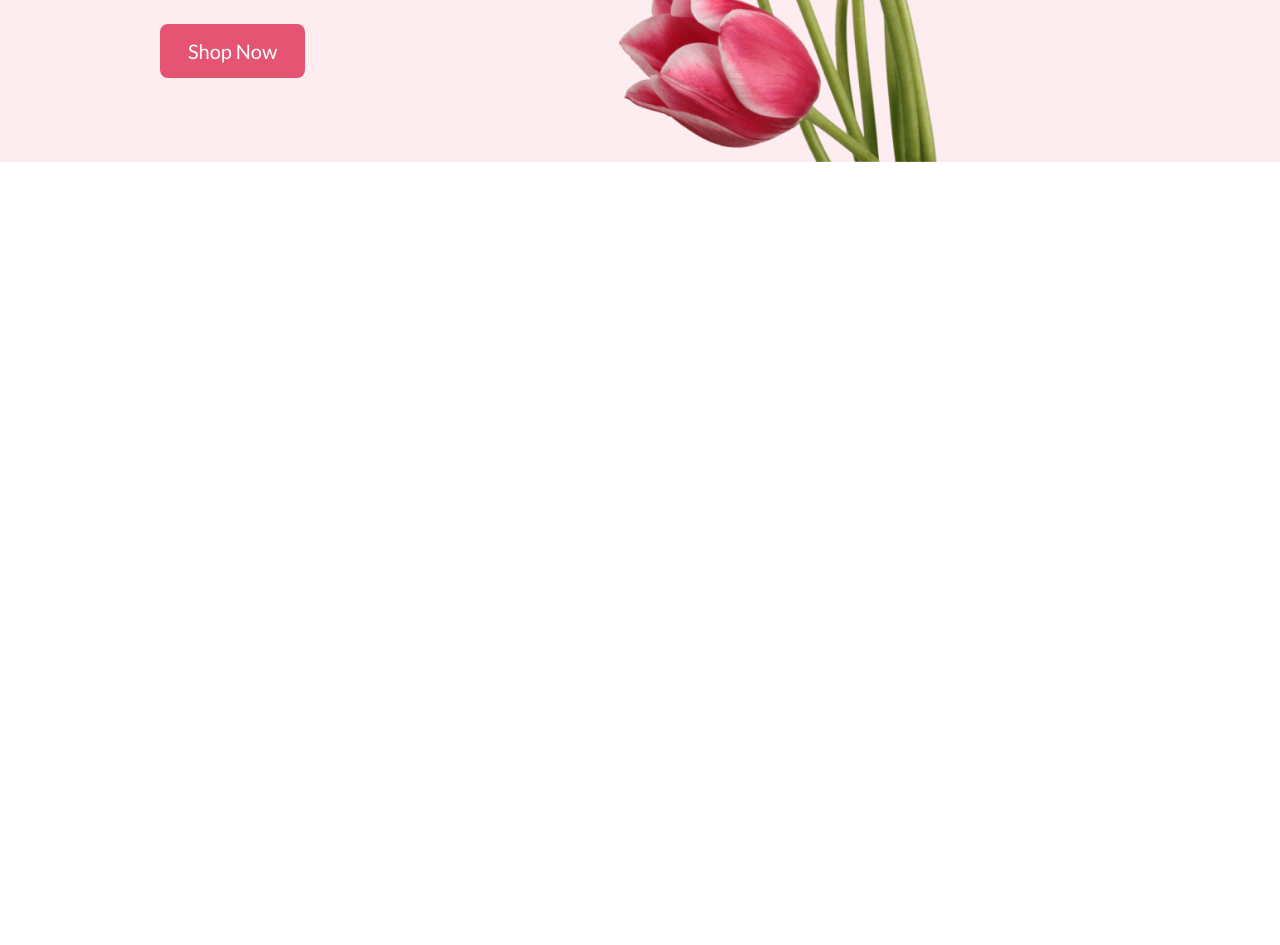
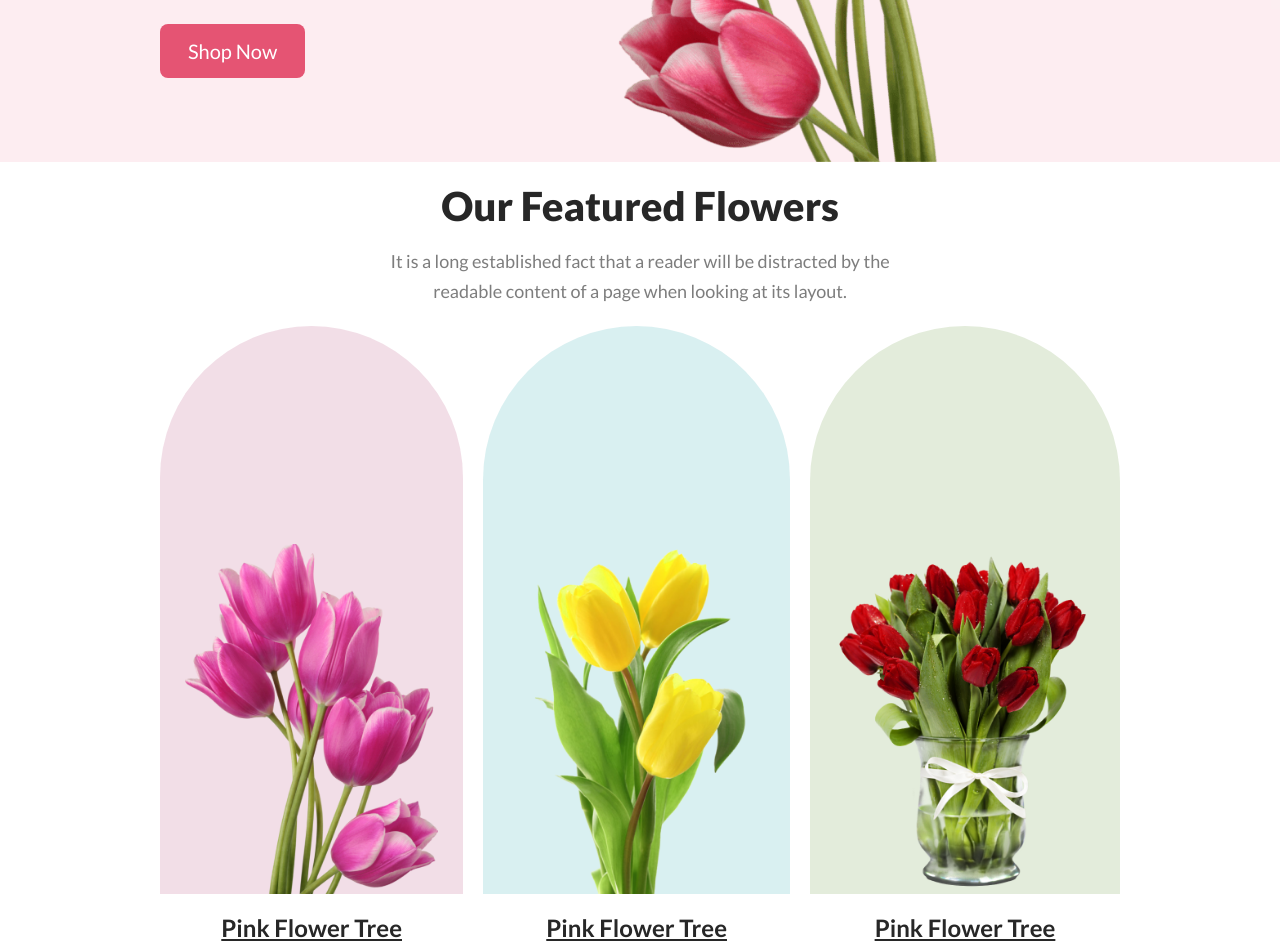
Before and after one commit to aminul-islam2020/flower-shop, a plain HTML site: page index.html in a window 1280 px wide. Shown: the part 500-1445 px from the top of the page. Before the commit the page ends 800 px from the top, so only its background shows below. Drawn offline with Linux system fonts and the light colour scheme.

Commit message:
flower section added

```diff
--- a/index.html
+++ b/index.html
@@ -28,6 +28,35 @@
             </div>
         </div>
     </header>
+    <section id="featured">
+        <div class="container">
+            <div class="section-heading">
+                <h2>Our Featured Flowers</h2>
+                <p>It is a long established fact that a reader will be distracted by the readable content of a page when
+                    looking at its layout.</p>
+            </div>
+            <div class="section-content">
+                <div class="flower">
+                    <div class="flower-img pink">
+                        <img src="/Flower Asset/pngwing 6.png" alt="">
+                    </div>
+                    <p>Pink Flower Tree</p>
+                </div>
+                <div class="flower ">
+                    <div class="flower-img blue">
+                        <img src="/Flower Asset/pngwing 7.png" alt="">
+                    </div>
+                    <p>Pink Flower Tree</p>
+                </div>
+                <div class="flower ">
+                    <div class="flower-img green">
+                        <img src="/Flower Asset/pngwing 8.png" alt="">
+                    </div>
+                    <p>Pink Flower Tree</p>
+                </div>
+            </div>
+        </div>
+    </section>
 </body>
 
 </html>
--- a/style.css
+++ b/style.css
@@ -20,6 +20,12 @@ button {
     border: none;
     font-size: 20px;
     padding: 15px 28px;
+    cursor: pointer;
+    transition: all 1s;
+}
+
+button:hover {
+    background: #f13961;
 }
 
 header {
@@ -30,6 +36,23 @@ header {
     width: 75%;
     max-width: 1440px;
     margin: 0 auto;
+}
+
+.section-heading {
+    max-width: 500px;
+    text-align: center;
+    margin: 20px auto;
+}
+
+.section-heading h2 {
+    color: #272727;
+    text-align: center;
+    font-family: Lato;
+    font-size: 40px;
+    font-style: normal;
+    font-weight: 800;
+    line-height: normal;
+    margin-bottom: 16px;
 }
 
 .banner {
@@ -47,12 +70,60 @@ header {
     line-height: normal;
 }
 
-.banner .banner-text *{
+.banner .banner-text * {
     margin-bottom: 32px;
     max-width: 525px;
 }
 
-.banner .banner-img img{
+.banner .banner-img img {
     width: 100%;
     vertical-align: middle;
 }
+
+#feature {
+    padding: 100px 0px;
+}
+
+.section-content {
+    display: flex;
+    justify-content: space-between;
+    align-items: end;
+    gap: 20px;
+}
+
+.flower-img {
+    border-radius: 300px 300px 0px 0px;
+    background-color: aqua;
+    padding: 30px 25px 0;
+    height: 538px;
+    display: flex;
+    align-items: end;
+}
+
+.flower-img img {
+    width: 100%;
+}
+
+.flower .pink {
+    background: rgba(167, 33, 98, 0.15);
+}
+
+.flower .blue {
+    background: rgba(5, 151, 160, 0.15);
+}
+
+.flower .green {
+    background: rgba(71, 125, 17, 0.15);
+}
+
+.section-content .flower p {
+    color: #272727;
+    text-align: center;
+    margin-top: 16px;
+    font-size: 24px;
+    font-style: normal;
+    font-weight: 700;
+    line-height: 35px;
+    /* 145.833% */
+    text-decoration-line: underline;
+}
```
